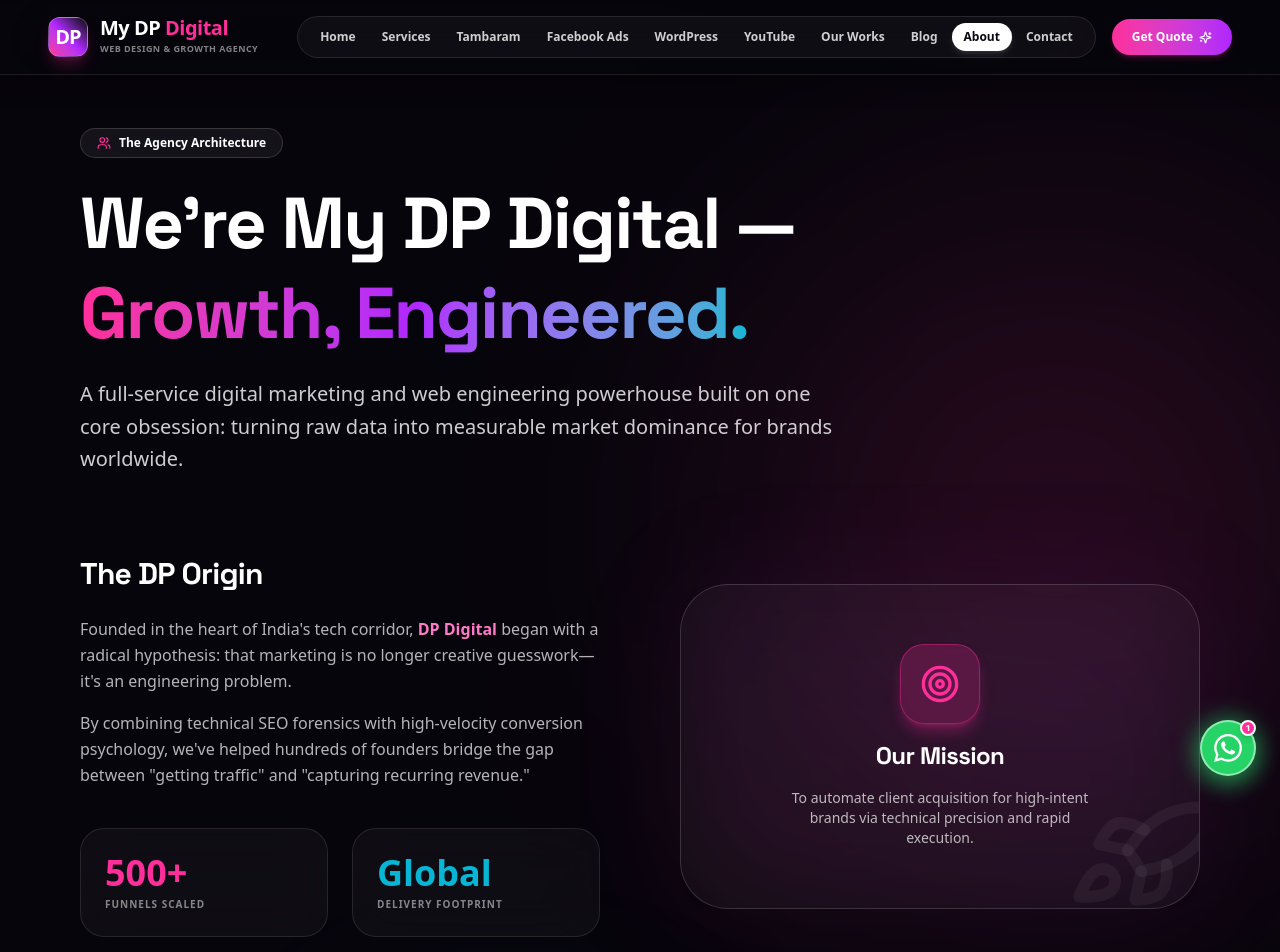
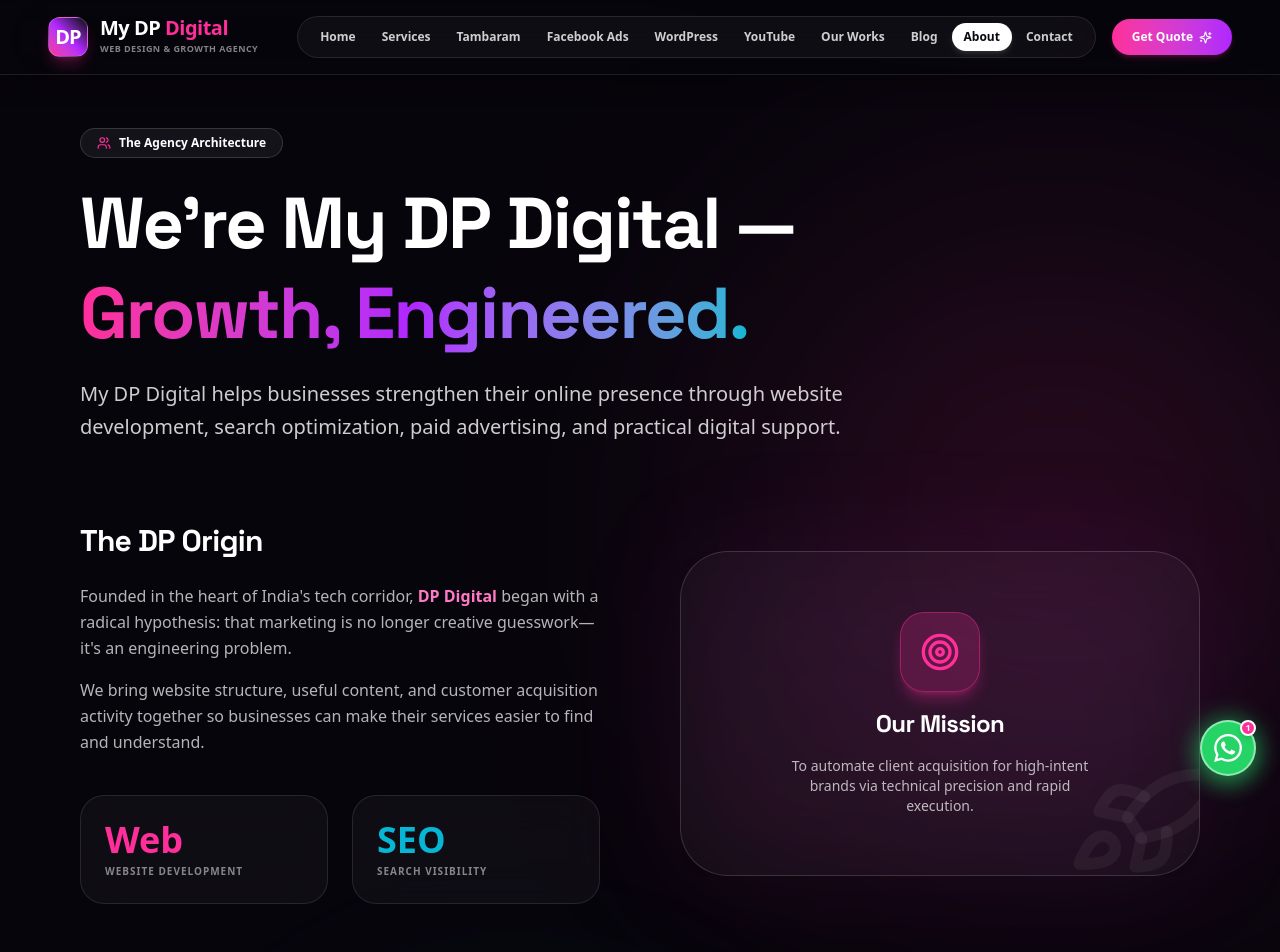
Before and after one commit to deenapriyanka00217-arch/my-dp-Digital, a React (Vite) app: page /about in a window 1280 px wide. Shown: the top 952 px of the page. Built offline with nearby package versions, Linux system fonts and the light colour scheme.

Commit message:
SEO: remove unsupported campaign and agency performance claims

```diff
--- a/src/pages/About.tsx
+++ b/src/pages/About.tsx
@@ -49,7 +49,7 @@ const AboutPage = () => {
             We're My DP Digital — <br /> <span className="text-transparent bg-clip-text bg-gradient-to-r from-[#FF2E9A] via-[#B026FF] to-[#06B6D4]">Growth, Engineered.</span>
           </h1>
           <p className="text-lg sm:text-xl text-white/80 leading-relaxed font-normal">
-            A full-service digital marketing and web engineering powerhouse built on one core obsession: turning raw data into measurable market dominance for brands worldwide.
+            My DP Digital helps businesses strengthen their online presence through website development, search optimization, paid advertising, and practical digital support.
           </p>
         </div>
 
@@ -66,17 +66,17 @@ const AboutPage = () => {
                 began with a radical hypothesis: that marketing is no longer creative guesswork—it's an engineering problem.
               </p>
               <p>
-                By combining technical SEO forensics with high-velocity conversion psychology, we've helped hundreds of founders bridge the gap between "getting traffic" and "capturing recurring revenue."
+                We bring website structure, useful content, and customer acquisition activity together so businesses can make their services easier to find and understand.
               </p>
             </div>
             <div className="grid grid-cols-2 gap-6 pt-4">
               <div className="p-6 rounded-3xl bg-white/[0.035] backdrop-blur-xl border border-white/10 space-y-1">
-                <div className="text-4xl font-black text-[#FF2E9A]">500+</div>
-                <div className="text-[10px] uppercase font-bold tracking-widest text-white/50">Funnels Scaled</div>
+                <div className="text-4xl font-black text-[#FF2E9A]">Web</div>
+                <div className="text-[10px] uppercase font-bold tracking-widest text-white/50">Website Development</div>
               </div>
               <div className="p-6 rounded-3xl bg-white/[0.035] backdrop-blur-xl border border-white/10 space-y-1">
-                <div className="text-4xl font-black text-[#06B6D4]">Global</div>
-                <div className="text-[10px] uppercase font-bold tracking-widest text-white/50">Delivery Footprint</div>
+                <div className="text-4xl font-black text-[#06B6D4]">SEO</div>
+                <div className="text-[10px] uppercase font-bold tracking-widest text-white/50">Search Visibility</div>
               </div>
             </div>
           </div>
```
